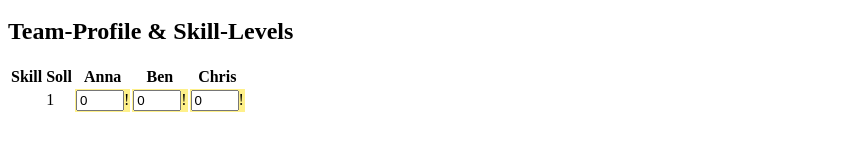
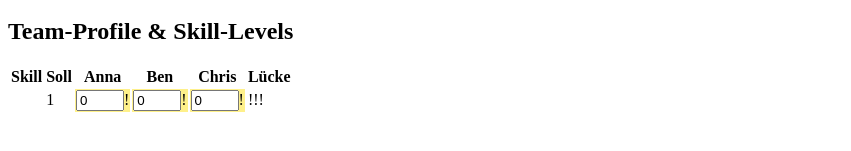
Before and after one commit to 30Leo56/SkillMatrix_MARS, a React (Create React App) app: page / in a window 1280 px wide. Shown: the part 295-446 px from the top of the page, without its empty margins (0-851 px from the left). Built offline with nearby package versions, Linux system fonts and the light colour scheme.

Commit message:
Update App.jsx

```diff
--- a/src/App.jsx
+++ b/src/App.jsx
@@ -112,6 +112,7 @@ export default function SkillMatrixSetup() {
               {teamMembers.map(name => (
                 <th key={name} className="border px-2 py-1">{name}</th>
               ))}
+              <th className="border px-2 py-1">Lücke</th>
             </tr>
           </thead>
           <tbody>
@@ -119,6 +120,7 @@ export default function SkillMatrixSetup() {
               const skillName = row.skill;
               const soll = row.soll;
               const skillLevels = skills[skillName] || {};
+              const allZeros = teamMembers.every(member => (skillLevels[member] || 0) === 0);
 
               return (
                 <tr key={i}>
@@ -135,11 +137,11 @@ export default function SkillMatrixSetup() {
                         style={{
                           backgroundColor:
                             ist === soll
-                              ? "#BBF7D0" // grün
+                              ? "#BBF7D0"
                               : soll - ist === 1
-                              ? "#FEF08A" // gelb
+                              ? "#FEF08A"
                               : soll - ist >= 2
-                              ? "#FECACA" // rot
+                              ? "#FECACA"
                               : "transparent"
                         }}
                       >
@@ -159,6 +161,9 @@ export default function SkillMatrixSetup() {
                       </td>
                     );
                   })}
+                  <td className="border px-2 py-1 text-center font-bold text-red-600">
+                    {allZeros ? "!!!" : ""}
+                  </td>
                 </tr>
               );
             })}
```
